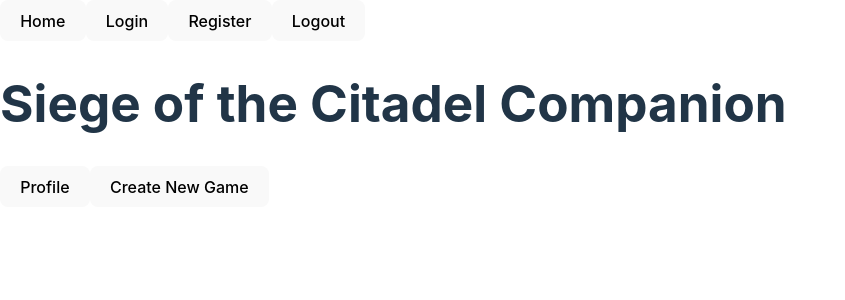
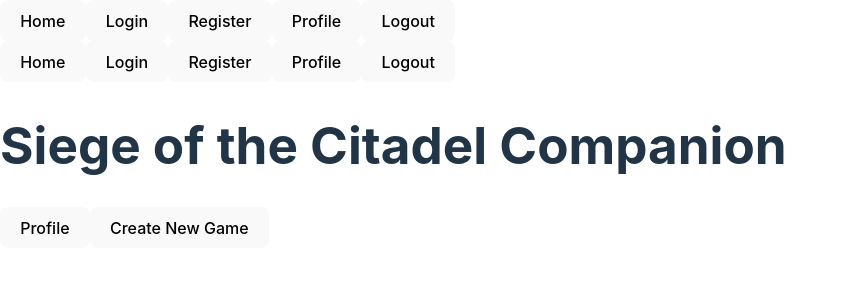
Before and after one commit to benelliottkelly/Siege_of_the_Citadel_Companion, a React (Vite) app in the folder client/: page / in a window 1280 px wide. Shown: the top 300 px of the page, without its empty margins (0-845 px from the left). Built offline with nearby package versions, Linux system fonts and the light colour scheme.

Commit message:
Add Nav bar

```diff
--- a/client/src/App.jsx
+++ b/client/src/App.jsx
@@ -1,5 +1,6 @@
 import { Outlet } from 'react-router-dom'
 import { LoginProvider } from './components/LoginContext'
+import Nav from './components/Nav'
 
 function App() {
 
@@ -7,6 +8,7 @@ function App() {
   return (
     <>
       <LoginProvider>
+        <Nav />
         <Outlet />
       </LoginProvider>
     </>
--- a/client/src/components/Nav.jsx
+++ b/client/src/components/Nav.jsx
@@ -15,6 +15,7 @@ export default function Nav() {
         <Link className='nav-link' to={'/'}><button>Home</button></Link>
         <Link className='nav-link' to={'/login/'}><button>Login</button></Link>
         <Link className='nav-link' to={'/register/'}><button>Register</button></Link>
+        <Link to={'#'}><button>Profile</button></Link>
         <button onClick={handleLogOut}>Logout</button>
       </nav>
     </header>
```
